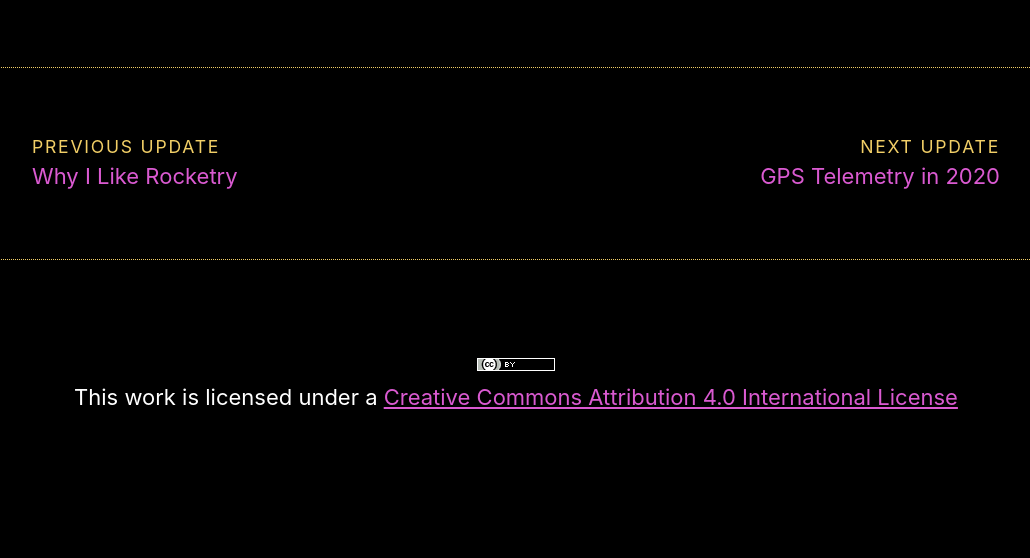
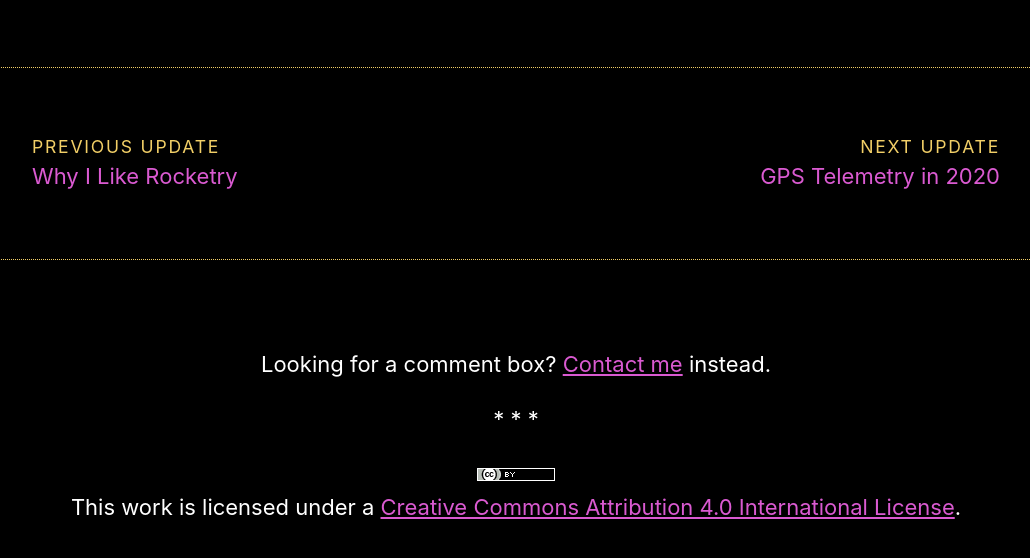
Before and after one commit to rocketlabdelta/rocketlabdelta.com, a Jekyll site: the page built from _posts/2020-01-26-tiny-wings-kickoff.md, in a window 1280 px wide and 900 px high, scrolled down 698 px. Shown: the top 558 px of the window, without its empty margins (124-1154 px from the left). Built offline with Jekyll 4.4.1, drawn with Linux system fonts in a browser that asks for light colours.

Commit message:
Link to contact in lieu of comments

```diff
--- a/_layouts/post.html
+++ b/_layouts/post.html
@@ -49,8 +49,10 @@ layout: default
 
 <hr />
 <footer>
+  Looking for a comment box? <a href="{{ site.base_url }}/about#contact"</a>Contact me</a> instead.
+  <p class="divider">* * *<p>
   <a class="license" rel="license" href="http://creativecommons.org/licenses/by/4.0/"><img alt="Creative Commons License" src="/assets/images/cc-by.png"/></a>
-  This work is licensed under a <a rel="license" href="http://creativecommons.org/licenses/by/4.0/">Creative Commons Attribution 4.0 International License
+  This work is licensed under a <a rel="license" href="http://creativecommons.org/licenses/by/4.0/">Creative Commons Attribution 4.0 International License</a>.
 </footer>
 
 <script>
```
Also changed, not shown: about.md (+2 -0 lines).
